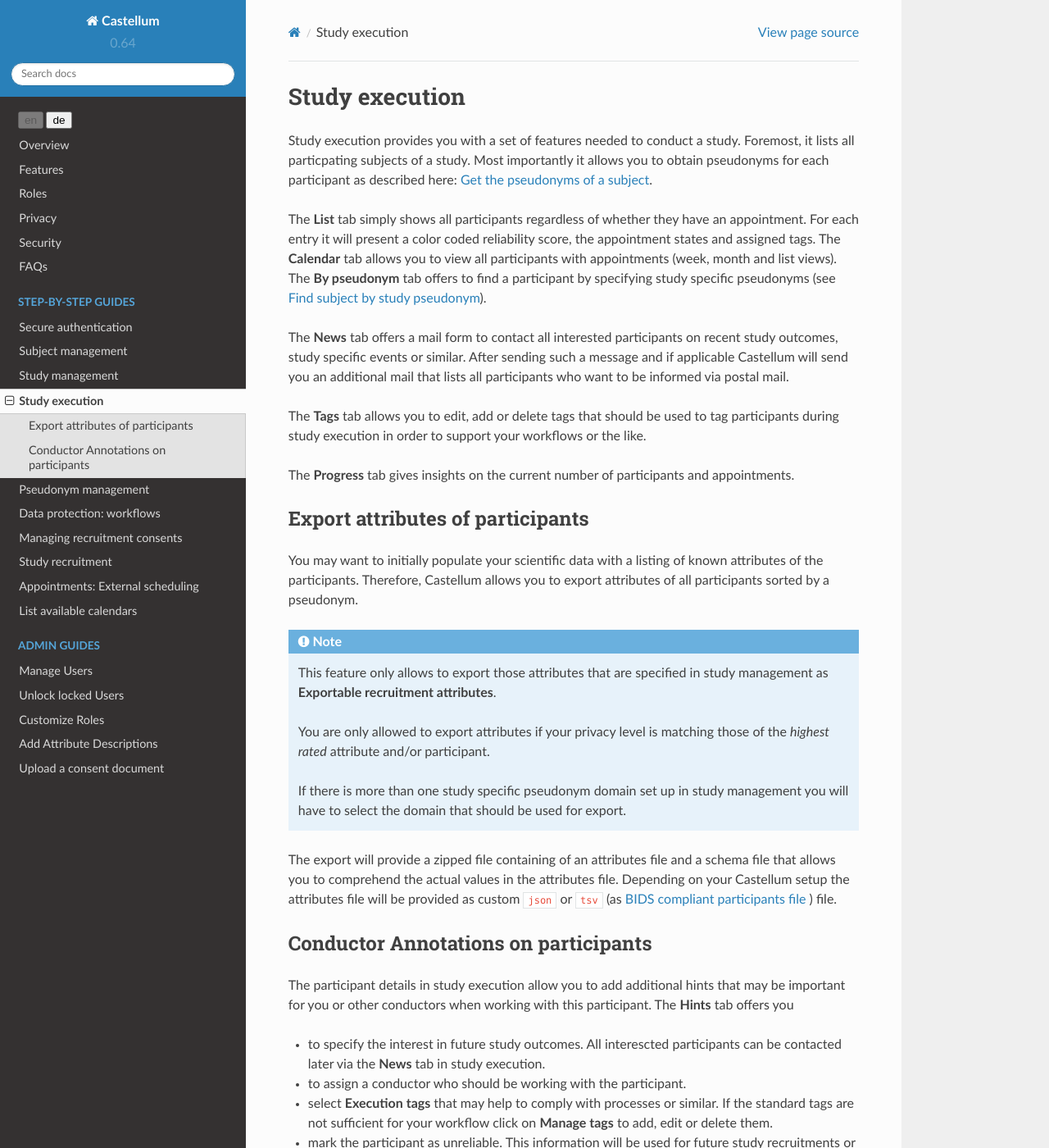
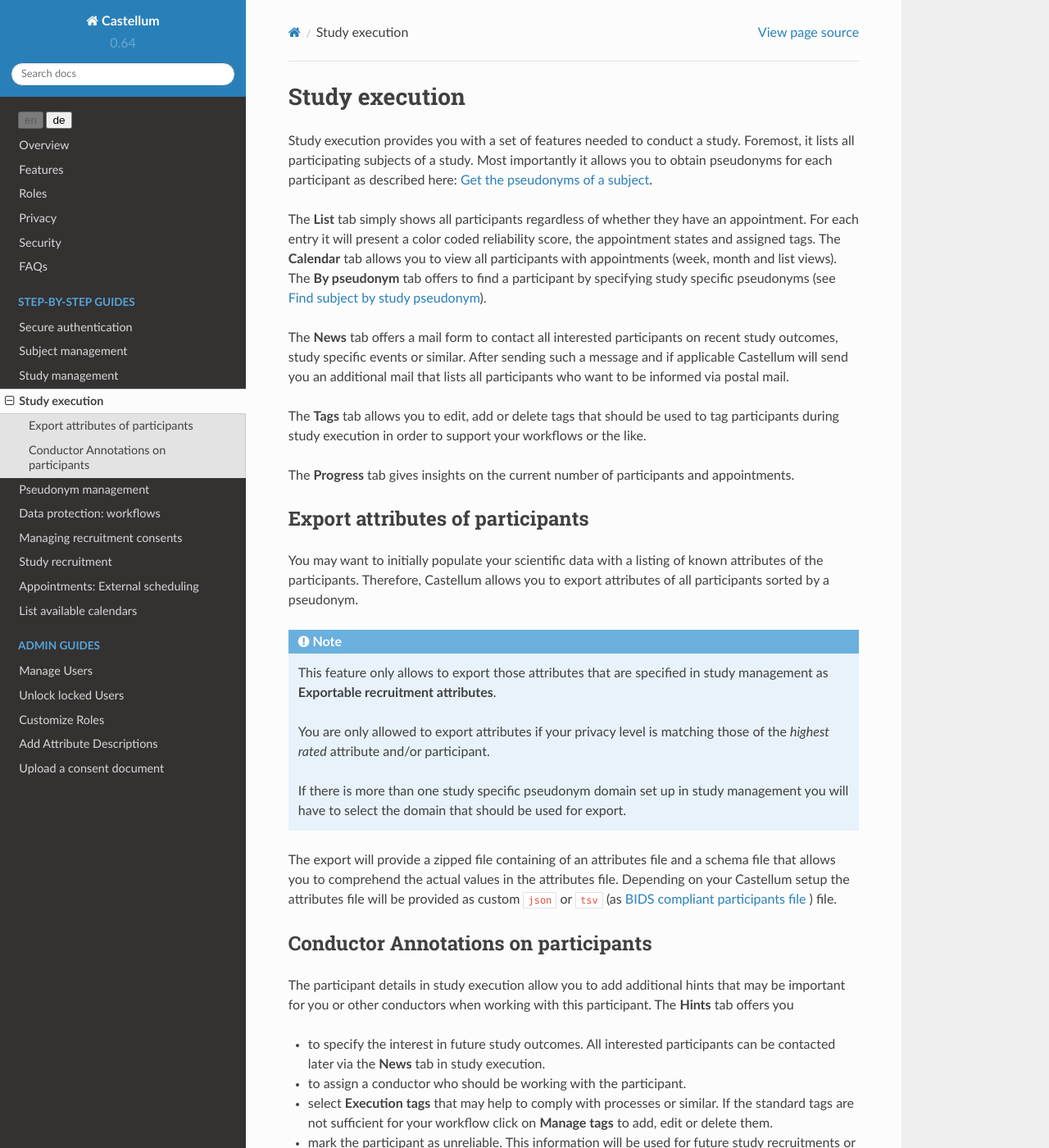
Before and after one commit to DouglasNeuroInformatics/castellum, a Sphinx documentation site: the page built from source/guides/study-execution.rst, in a window 1280 px wide and 1400 px high. Shown: the whole window at 82% size. Built offline with Sphinx 7.4.7 and the Read the Docs theme 2.0.0, drawn with Linux system fonts in a browser that asks for light colours.

Commit message:
fix typos

```diff
--- a/source/guides/study-execution.rst
+++ b/source/guides/study-execution.rst
@@ -5,7 +5,7 @@ Study execution
 ===============
 
 Study execution provides you with a set of features needed to conduct a study.
-Foremost, it lists all particpating subjects of a study. Most importantly it
+Foremost, it lists all participating subjects of a study. Most importantly it
 allows you to obtain pseudonyms for each participant as described here:
 :ref:`subject-get-pseudonym`.
 
@@ -66,7 +66,7 @@ The participant details in study execution allow you to add additional hints
 that may be important for you or other conductors when working with this
 participant. The **Hints** tab offers you
 
-- to specify the interest in future study outcomes. All interescted participants
+- to specify the interest in future study outcomes. All interested participants
   can be contacted later via the **News** tab in study execution.
 - to assign a conductor who should be working with the participant.
 - select **Execution tags** that may help to comply with processes or similar.
```
